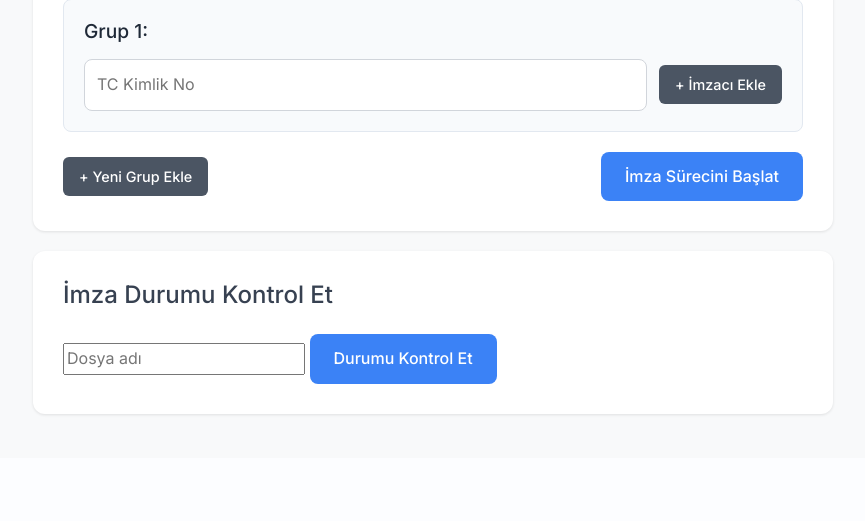
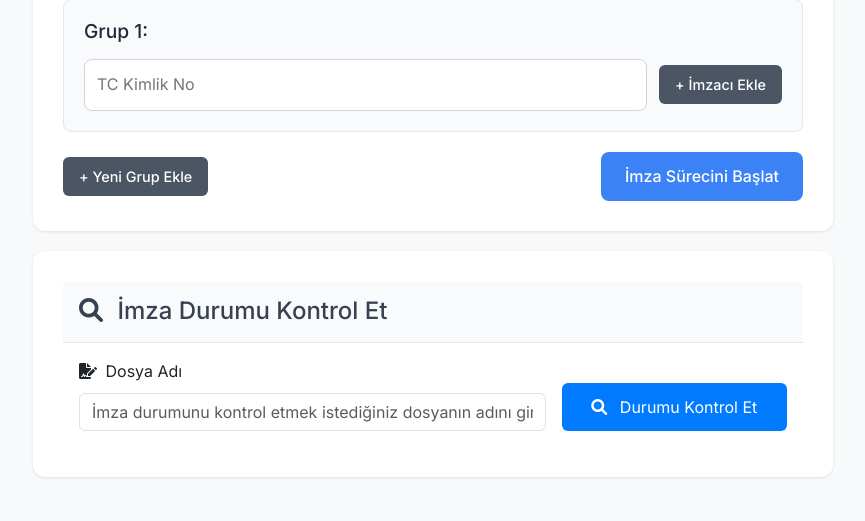
Before and after one commit to hermesthecat/eimza, a PHP site: page /test_multi_signature.php in a window 1280 px wide. Shown: the part 801-1322 px from the top of the page, without its empty margins (207-1072 px from the left). Before the commit the page ends 1217 px from the top, so only its background shows below. Run offline with PHP 8.4, Linux system fonts and the light colour scheme.

Commit message:
Enhance UI for signature status check; implement card layout and improve form styling for better user experience

```diff
--- a/test_multi_signature.php
+++ b/test_multi_signature.php
@@ -319,6 +319,12 @@ $signatureManager = new SignatureManager($db, Logger::getInstance());
             margin-top: 20px;
             gap: 20px;
         }
+
+        .card-header {
+            background: #f9fafb;
+            padding: 16px;
+            border-bottom: 1px solid #e5e7eb;
+        }
     </style>
 </head>
 
@@ -602,11 +608,36 @@ $signatureManager = new SignatureManager($db, Logger::getInstance());
         ?>
 
         <div class="step">
-            <h2>İmza Durumu Kontrol Et</h2>
-            <form method="get">
-                <input type="text" name="check_status" placeholder="Dosya adı" required>
-                <input type="submit" value="Durumu Kontrol Et" class="button">
-            </form>
+            <div class="card">
+                <div class="card-header">
+                    <h2 class="h5 mb-0">
+                        <i class="fas fa-search me-2"></i>
+                        İmza Durumu Kontrol Et
+                    </h2>
+                </div>
+                <div class="card-body">
+                    <form method="get" class="row g-3 align-items-end">
+                        <div class="col-md-8">
+                            <label for="check_status" class="form-label">
+                                <i class="fas fa-file-signature me-1"></i>
+                                Dosya Adı
+                            </label>
+                            <input type="text"
+                                class="form-control"
+                                id="check_status"
+                                name="check_status"
+                                placeholder="İmza durumunu kontrol etmek istediğiniz dosyanın adını girin"
+                                required>
+                        </div>
+                        <div class="col-md-4">
+                            <button type="submit" class="btn btn-primary w-100">
+                                <i class="fas fa-search me-2"></i>
+                                Durumu Kontrol Et
+                            </button>
+                        </div>
+                    </form>
+                </div>
+            </div>
         </div>
 
         <!-- Bootstrap Bundle with Popper -->
```
